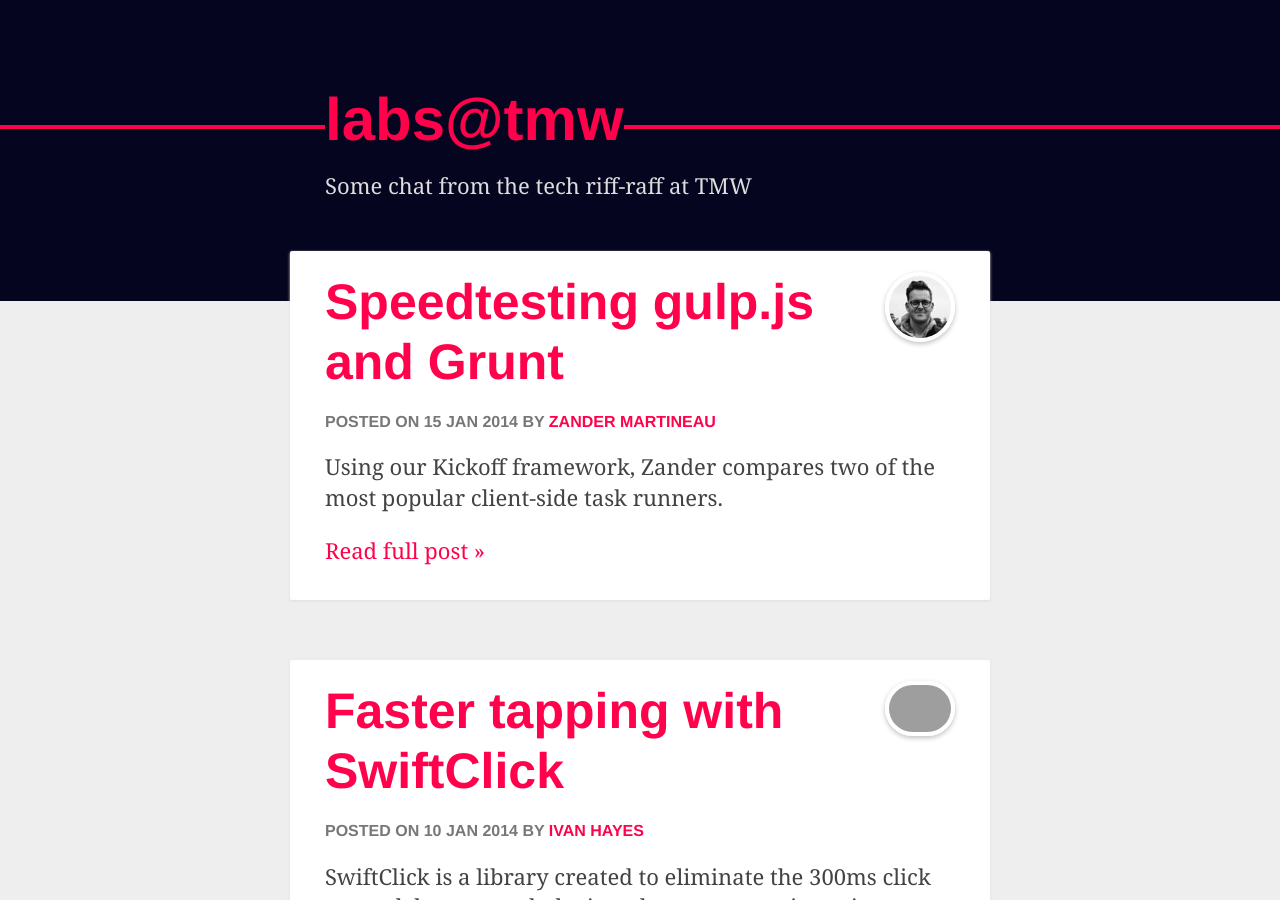
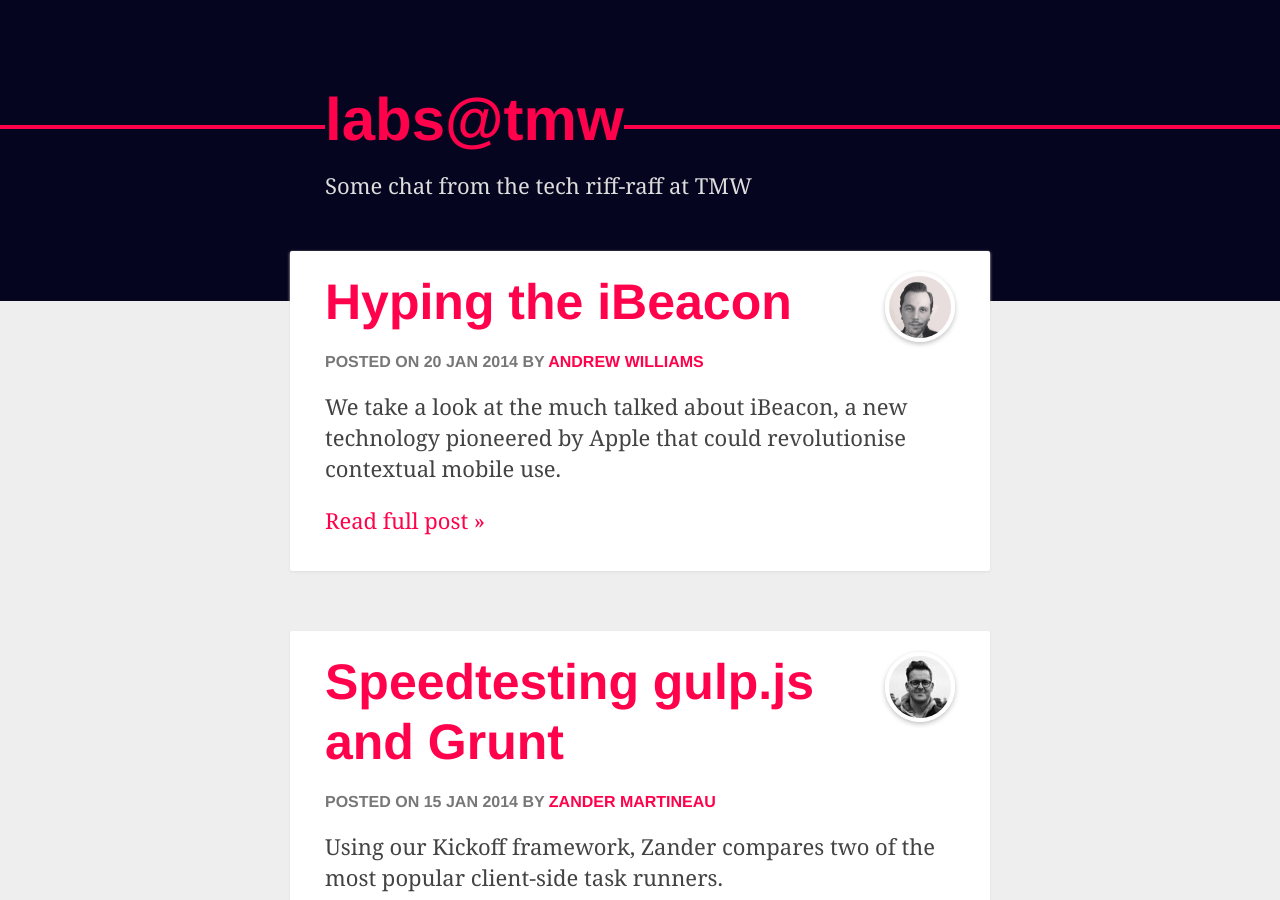
Before and after one commit to tmwagency/labs-blog, a Jekyll site: the page built from index.html, in a window 1280 px wide and 900 px high. Built offline with Jekyll 4.4.1, drawn with Linux system fonts in a browser that asks for light colours; some web fonts are replaced; Markdown is read by kramdown in place of the engine named in the settings; a script that is not in the unit is left out; the list of posts is cut into pages by our own code; a file with an impossible date is left out; grey boxes are pictures that could not be loaded.

Commit message:
Building site with edits

```diff
--- a/_posts/2014-01-20-hyping-the-ibeacon.md
+++ b/_posts/2014-01-20-hyping-the-ibeacon.md
@@ -2,7 +2,7 @@
 comments: true
 layout: post
 title: Hyping the iBeacon
-date: {}
+date: 2014-01-20 15:30:00
 categories:
   - technology
 author: roo
```
Also changed, not shown: 2 other files.
